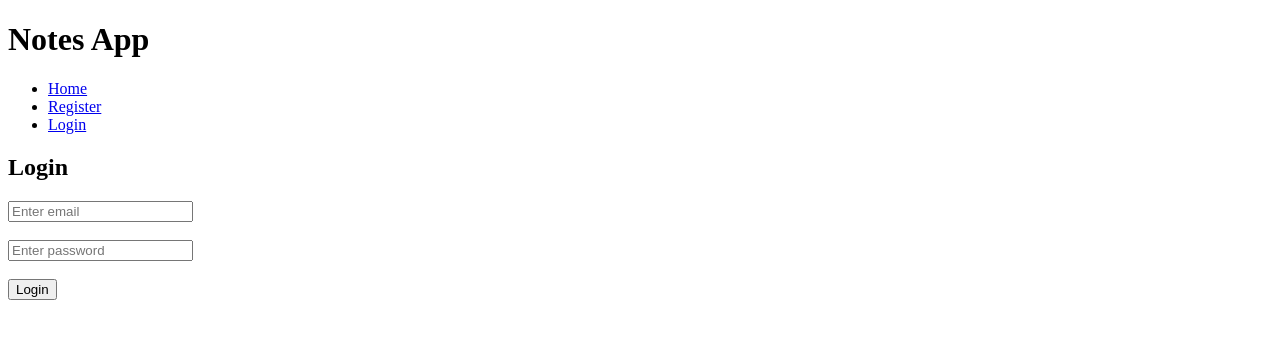
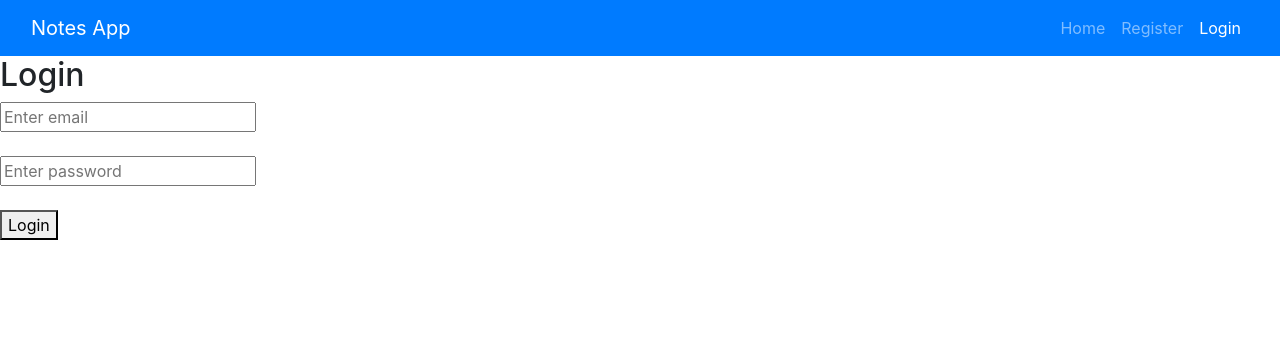
Before and after one commit to nalanagendra/notes-app, a React (Create React App) app: page /login in a window 1280 px wide. Shown: the top 338 px of the page. Built offline with nearby package versions, Linux system fonts and the light colour scheme.

Commit message:
navbar styled

```diff
--- a/package.json
+++ b/package.json
@@ -7,6 +7,7 @@
     "@testing-library/react": "^11.2.7",
     "@testing-library/user-event": "^12.8.3",
     "axios": "^0.24.0",
+    "bootstrap": "^4.6.1",
     "formik": "^2.2.9",
     "react": "^17.0.2",
     "react-dom": "^17.0.2",
--- a/src/App.js
+++ b/src/App.js
@@ -3,7 +3,6 @@ import NavBar from "./components/NavBar"
 function App() {
   return (
     <div className="App">
-      <h1>Notes App</h1>
       <NavBar />
     </div>
   )
--- a/src/components/NavBar.js
+++ b/src/components/NavBar.js
@@ -1,5 +1,5 @@
-import React from "react"
-import { Link, Routes, Route, Navigate } from "react-router-dom"
+import React, { useState } from "react"
+import { NavLink, Routes, Route, Navigate } from "react-router-dom"
 import { useSelector, useDispatch } from "react-redux"
 
 import Home from "./Home"
@@ -13,6 +13,11 @@ import NotesContainer from "./notes/NotesContainer"
 const NavBar = (props) => {
   const dispatch = useDispatch()
   const isLoggedIn = useSelector((state) => state.user.isLoggedIn)
+  const [isNavCollapsed, setIsNavCollapsed] = useState(true);
+
+  const handleNavCollapse = () => {
+    setIsNavCollapsed(!isNavCollapsed)
+  }
 
   const handleLogout = () => {
     dispatch(userLogout())
@@ -20,35 +25,45 @@ const NavBar = (props) => {
 
   return (
     <div>
-      <ul>
-        <li>
-          <Link to="/">Home</Link>
+      <nav className="navbar navbar-expand-sm navbar-dark bg-primary">
+        <div className="container-fluid">
+          <NavLink className="navbar-brand" to="/">Notes App</NavLink>
+          <button className="custom-toggler navbar-toggler" type="button" data-toggle="collapse" data-target="#navbarNav" onClick={handleNavCollapse}>
+            <span className="navbar-toggler-icon"></span>
+          </button>
+          <div className={`${isNavCollapsed ? 'collapse' : ''} navbar-collapse`} id="navbarNav">
+            <ul className="navbar-nav ml-auto">
+              <li className="nav-item">
+                <NavLink className="nav-link" to="/">Home</NavLink>
               </li>
               {isLoggedIn ? (
                 <React.Fragment>
-            <li>
-              <Link to="/account">Account</Link>
+                  <li className="nav-item">
+                    <NavLink className="nav-link" to="/account">Account</NavLink>
                   </li>
-            <li>
-              <Link to="/mynotes">My Notes</Link>
+                  <li className="nav-item">
+                    <NavLink className="nav-link" to="/mynotes">My Notes</NavLink>
                   </li>
-            <li>
-              <Link to="/logout" onClick={handleLogout}>
+                  <li className="nav-item">
+                    <NavLink className="nav-link" to="/logout" onClick={handleLogout}>
                       Logout
-              </Link>
+                    </NavLink>
                   </li>
                 </React.Fragment>
               ) : (
                 <React.Fragment>
-            <li>
-              <Link to="/register">Register</Link>
+                  <li className="nav-item">
+                    <NavLink className="nav-link" to="/register">Register</NavLink>
                   </li>
-            <li>
-              <Link to="/login">Login</Link>
+                  <li className="nav-item">
+                    <NavLink className="nav-link" to="/login">Login</NavLink>
                   </li>
                 </React.Fragment>
               )}
             </ul>
+          </div>
+        </div>
+      </nav>
 
       <Routes>
         <Route path="/" element={<Home />} />
--- a/src/index.js
+++ b/src/index.js
@@ -4,6 +4,7 @@ import App from "./App"
 import reportWebVitals from "./reportWebVitals"
 import { Provider } from "react-redux"
 import { BrowserRouter } from "react-router-dom"
+import "bootstrap/dist/css/bootstrap.min.css"
 
 import configureStore from "./store/store"
 
```
Also changed, not shown: 1 other file (tests, documents, lock files or other folders). Lines whose indentation alone changed are shown as unchanged.
